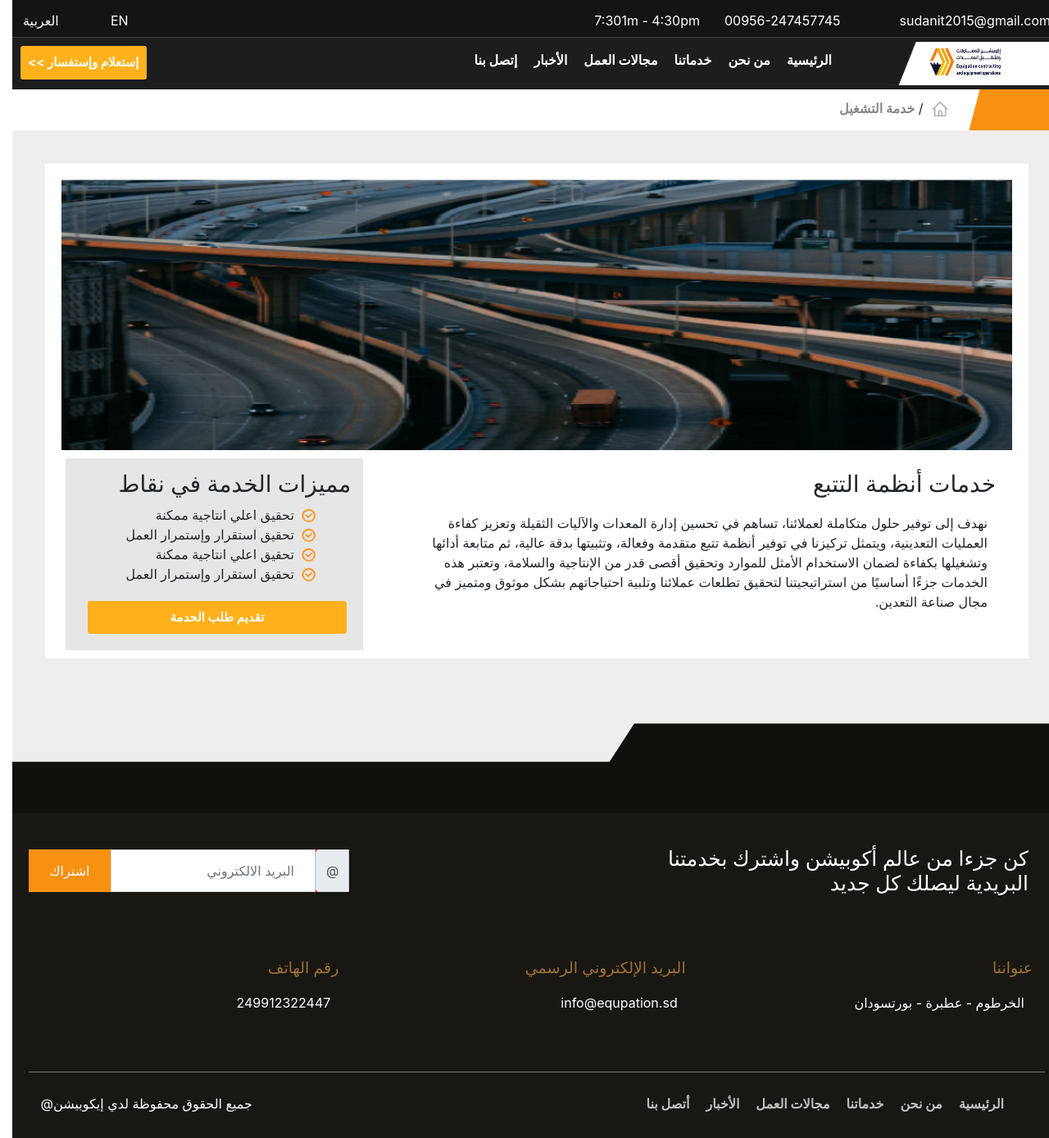
After one commit to mohamedsaid-sd/equpation, a PHP site: page /services.php?id=tracking in a window 1280 px wide. The commit adds this page. Shown: the whole page at 82% size. Run offline with PHP 8.4, Linux system fonts and the light colour scheme.

Commit message:
add contact us and services

```diff
--- a/css/style.css
+++ b/css/style.css
@@ -1,6 +1,20 @@
 @font-face{
+  font-family: Montserrat-Arabic-Regular ;
+  src : url('../fonts/Montserrat-Arabic-Regular.ttf');
+}
 
+@font-face{
+  font-family: Montserrat-Arabic-Bold ;
+  src : url('../fonts/Montserrat-Arabic-Bold.ttf');
 }
+
+/*section{
+	font-family: Montserrat-Arabic-Bold;
+	font-size: 22px;
+	font-weight: 700;
+	line-height: 36px;
+	letter-spacing: 0em;
+}*/
 
 .btn-main{
 	background : rgb(255,177,28);
@@ -12,6 +26,10 @@
 	text-align: center;
 	font-weight: bold;
 	font-size: 15px;
+}
+
+.btn-main:hover{
+	background-color: gray;
 }
 
 #header{
@@ -40,6 +58,7 @@
 	padding-bottom: 0px
 	padding-left 10px;
 	padding-right: 10px;
+
 }
 
 #header .row{
@@ -140,7 +159,8 @@
 
 #hero h1{
 	font-weight: 900;
-	font-size: 50px;
+	font-size: 40px;
+	font-family: Montserrat-Arabic-Bold;
 }
 
 #hero h1 b{
@@ -151,6 +171,8 @@
 #hero p {
 	width: 54%;
 	font-weight: bold;
+	font-size: 15px;
+	font-family: Montserrat-Arabic-Regular;
 }
 
 /*************************************************/
@@ -727,6 +749,155 @@
 
 /*************************************************/
 
+/***********************footer*********************
+*************************************************/
+
+#contact{
+	padding: 25px;
+	text-align: center;
+	background-color:  rgb(239 , 238 , 237 );
+}
+
+#contact h4{
+	color : rgb(255,177,28);
+}
+
+#contact .row{
+	/*margin: 10px;*/
+}
+
+#contact .col-lg-6{
+	padding: 10px;
+}
+
+#contact .col-lg-6 .div{
+	text-align: right;
+	padding: 30px;
+	margin : 10px;
+	font-weight: bold;
+}
+
+#contact .col-lg-6 div{
+	padding: 10px;
+	margin : 10px;
+}
+
+#contact .col-lg-6 h3{
+	font-size: 25px;
+	font-weight: 600;
+	padding-right: 10px;
+}
+
+#contact .col-lg-6 h5{
+	color: #123;
+	font-size: 18px;
+	font-weight: 600;
+}
+
+#contact input , #contact textarea{
+	background-color: rgb(250,250,250);
+}
+
+#contact form{
+	font-weight: bold;
+}
+
+#contact form label b{
+	color: red;
+}
+
+/*************************************************/
+
+/***********************success*********************
+*************************************************/
+
+#success{
+	padding: 30px;
+	text-align: center;
+	background-color:  rgb(239 , 238 , 237 );
+}
+
+#success .card{
+	text-align: center;
+	width: 450px;
+	height: 350px;
+	background-color: #fff;
+	padding: 10px;
+}
+
+
+
+#success .card img{
+	text-align: center;
+	width: 150px;
+	height: 130px;
+}
+
+#success .card h5{
+	color: gray;
+	font-size: 18px;
+}
+
+#success .card h6{
+	width: 250px;
+	background-color: rgb(230 , 230 , 230 );
+	padding: 10px;
+	border-radius: 10px;
+}
+
+#success .card h3 ,
+#success .card h5 ,
+#success .card h6 {
+	padding: 10px;
+}
+
+/*************************************************/
+
+#service-items{
+	padding: 20px;
+	background-color:  rgb(239 , 238 , 237 );
+}
+
+#service-items .row{
+	margin: 20px;
+	padding: 10px;
+	background-color: #fff;
+	text-align: right;
+}
+
+#service-items .row .col-lg-12{
+	padding: 10px;
+}
+
+#service-items .row .col-lg-12 img{
+	width: 100%;
+	height: 330px;
+}
+
+#service-items .row .col-lg-8 ,
+#service-items .row .col-lg-4 {
+
+}
+
+#service-items .row .col-lg-8 div ,
+#service-items .row .col-lg-4 div {
+	padding: 15px;
+}
+
+#service-items .row .col-lg-4 ul{
+	list-style: none;
+}
+
+
+#service-items .row .col-lg-4 img{
+	width: 25px;
+}
+
+#service-items .row .col-lg-4 button{
+	width: 95%;
+}
+
+
 
 /***********************footer*********************
 *************************************************/
--- a/header.php
+++ b/header.php
@@ -46,7 +46,7 @@
               <li><i class="bx bx-chevron-right"></i> <a href="#">خدماتنا</a></li>
               <li><i class="bx bx-chevron-right"></i> <a href="workfields.php"> مجالات العمل </a></li>
               <li><i class="bx bx-chevron-right"></i> <a href="news.php"> الأخبار</a></li>
-              <li><i class="bx bx-chevron-right"></i> <a href="index.php#cleints"> أتصل بنا</a></li>
+              <li><i class="bx bx-chevron-right"></i> <a href="contactus.php"> إتصل بنا</a></li>
             </ul>
 	</div>
 
--- /dev/null
+++ b/services.php
@@ -0,0 +1,250 @@
+<!DOCTYPE html>
+<html dir="rtl">
+<head>
+	<link rel="stylesheet" type="text/css" href="css/style.css">
+	<link rel="stylesheet" type="text/css" href="css/bootstrap.min.css">
+
+	<title> أيكوبيشن > الخدمات </title>
+</head>
+<body>
+
+<?php include 'header.php'; ?>
+<section id="pointer">
+	<img src="images/pointer/divider.png"/>
+	<a href="index.php"><img style="height: 30px;" src="images/pointer/home.png"></a>
+	/ <a href="#"><b> خدمة التشغيل </b>  </a>
+</section>
+
+<section id="service-items">
+
+	<?php
+
+	$id = $_GET['id'];
+
+	?>
+
+		<?php if($id == "contract"){ ?>
+		<div class="row">
+			<div class="col-lg-12">
+				<img src="images/fileds/2.png">
+			</div>
+			<div class="col-lg-8">
+				<div>
+				<h3> خدمات المقاولة </h3>
+				<p> نقدم خدمات متخصصة في مقاولات التعدين، حيث نتمتع بخبرة واسعة وموارد متميزة في هذا المجال، كما نقدم حلولًا شاملة ومتكاملة للعملاء في مجال التعدين، بدءًا من التخطيط والتصميم وصولًا إلى التنفيذ وإدارة المشاريع، وتتضمن خدماتنا في مقاولات التعدين إدارة عمليات تشغيل المناجم وتحقيق أعلى مستويات الإنتاجية والكفاءة، بالإضافة إلى الالتزام بأعلى معايير السلامة والجودة، ونسعى جاهدين لتحقيق أهداف عملائنا وتوفير الحلول المبتكرة التي تضمن تحقيق أقصى قيمة مضافة من المشاريع التعدينية. </p>
+			</div>
+			</div>
+
+			<div class="col-lg-4">
+			<div style="background-color: rgb(230,230,230);">
+				<h3> مميزات الخدمة في نقاط </h3>
+				<ul>
+			<li> <img src="images/our-message/dark-check.png"> تحقيق اعلي انتاجية ممكنة </li>
+			<li> <img src="images/our-message/dark-check.png"> تحقيق استقرار وإستمرار العمل </li>
+			<li> <img src="images/our-message/dark-check.png"> تحقيق اعلي انتاجية ممكنة </li>
+			<li> <img src="images/our-message/dark-check.png"> تحقيق استقرار وإستمرار العمل </li>
+			</ul>
+			<button class="btn-main"> تقديم طلب الحدمة </button>
+			</div>
+			</div>
+		</div>
+
+		<?php } elseif ($id == "rental") { ?>
+
+		<div class="row">
+			<div class="col-lg-12">
+				<img src="images/fileds/1.png">
+			</div>
+			<div class="col-lg-8">
+				<div>
+				<h3> خدمات التاجير </h3>
+				<p> نوفر مجموعة متنوعة من المعدات الثقيلة عالية الجودة والتي تشمل الحفارات، الجرافات، اللوادر، والشاحنات الضخمة، بالإضافة إلى مجموعة واسعة من المعدات الأخرى المستخدمة في عمليات التعدين، ونلتزم بتوفير المعدات بحالة ممتازة وجاهزة للاستخدام في أي وقت، ونضمن تقديم خدمات التأجير بكفاءة عالية وبأسعار تنافسية، كما نوفر خدمات الصيانة والدعم الفني المستمر للمعدات المستأجرة لضمان استمرارية العمليات التعدينية لعملائنا. </p>
+			</div>
+			</div>
+
+			<div class="col-lg-4">
+			<div style="background-color: rgb(230,230,230);">
+				<h3> مميزات الخدمة في نقاط </h3>
+				<ul>
+			<li> <img src="images/our-message/dark-check.png"> تحقيق اعلي انتاجية ممكنة </li>
+			<li> <img src="images/our-message/dark-check.png"> تحقيق استقرار وإستمرار العمل </li>
+			<li> <img src="images/our-message/dark-check.png"> تحقيق اعلي انتاجية ممكنة </li>
+			<li> <img src="images/our-message/dark-check.png"> تحقيق استقرار وإستمرار العمل </li>
+			</ul>
+			<button class="btn-main"> تقديم طلب الحدمة </button>
+			</div>
+			</div>
+		</div>
+
+		<?php } elseif ($id == "opration") { ?>
+
+		<div class="row">
+			<div class="col-lg-12">
+				<img src="images/fileds/2.png">
+			</div>
+			<div class="col-lg-8">
+				<div>
+				<h3> خدمات التشغيل </h3>
+				<p> نوفر خدمات متخصصة ومتميزة في تشغيل وإدارة مجموعة متنوعة من المعدات والآليات الثقيلة المستخدمة في عمليات التعدين، بما في ذلك الحفارات الكبيرة، والشاحنات الضخمة، واللوادر والبلدوزرات وغيرها من المعدات الضرورية لعمليات التعدين، كما نضمن تشغيل هذه المعدات بكفاءة عالية وبأعلى معايير السلامة، ونلتزم بتوفير فرق عمل مدربة ومؤهلة للتعامل مع هذه المعدات بشكل آمن وفعال، كما نهتم بالصيانة الدورية والتشغيل الفعال للمعدات لضمان استمرارية العمليات التعدينية للشركات وتحقيق أقصى استفادة من الموارد المتاحة. </p>
+			</div>
+			</div>
+
+			<div class="col-lg-4">
+			<div style="background-color: rgb(230,230,230);">
+				<h3> مميزات الخدمة في نقاط </h3>
+				<ul>
+			<li> <img src="images/our-message/dark-check.png"> تحقيق اعلي انتاجية ممكنة </li>
+			<li> <img src="images/our-message/dark-check.png"> تحقيق استقرار وإستمرار العمل </li>
+			<li> <img src="images/our-message/dark-check.png"> تحقيق اعلي انتاجية ممكنة </li>
+			<li> <img src="images/our-message/dark-check.png"> تحقيق استقرار وإستمرار العمل </li>
+			</ul>
+			<button class="btn-main"> تقديم طلب الحدمة </button>
+			</div>
+			</div>
+		</div>
+
+		<?php } elseif ($id == "employement") { ?>
+
+		<div class="row">
+			<div class="col-lg-12">
+				<img src="images/fileds/3.png">
+			</div>
+			<div class="col-lg-8">
+				<div>
+				<h3> خدمات التوظيف </h3>
+				<p> شركة إكوبيشن للإستثمار المحدودة تضمن توفير الموارد البشرية المتخصصة وذات الخبرة العالية في قطاع التعدين، ونولي اهتماماً كبيراً باستيعاب واختيار الكوادر البشرية المؤهلة والمتميزة، التي تتمتع بالخبرة والمعرفة اللازمة في كافة تخصصات مجال التعدين، لتكون لهم المساهمة الكبيرة في تحليل وتقييم احتياجات الشركات بشكل دقيق، ومساعدتهم في إكمال الجوانب الإدارية والفنية والتشغيلية المتخصصة على الوجه الأكمل، لتحقق هذه الشركات أهدافها في الوصول لغاياتها وتطلعاتها، لتكون مساهمتنا معهم بتوفير فريق الموارد البشرية الانسب؛ دعمًا منا لشركاء النجاح في هذا المجال. بالإضافة إلى ذلك، نحرص على توفير بيئة عمل محفزة وملهمة تشجع على التطوير المهني والشخصي للموظفين، وكذلك رعاية مشاريع التدريب والتطوير للكوادر في هذا المجال، مما يساهم في تعزيز الانتماء ورفع مستوى الأداء. </p>
+			</div>
+			</div>
+
+			<div class="col-lg-4">
+			<div style="background-color: rgb(230,230,230);">
+				<h3> مميزات الخدمة في نقاط </h3>
+				<ul>
+			<li> <img src="images/our-message/dark-check.png"> تحقيق اعلي انتاجية ممكنة </li>
+			<li> <img src="images/our-message/dark-check.png"> تحقيق استقرار وإستمرار العمل </li>
+			<li> <img src="images/our-message/dark-check.png"> تحقيق اعلي انتاجية ممكنة </li>
+			<li> <img src="images/our-message/dark-check.png"> تحقيق استقرار وإستمرار العمل </li>
+			</ul>
+			<button class="btn-main"> تقديم طلب الحدمة </button>
+			</div>
+			</div>
+		</div>
+
+		<?php } elseif ($id == "maintenance") { ?>
+
+		<div class="row">
+			<div class="col-lg-12">
+				<img src="images/fileds/5.png">
+			</div>
+			<div class="col-lg-8">
+				<div>
+				<h3> خدمات الصيانه </h3>
+				<p> تعتبر خدمات الصيانة للمعدات والآليات الثقيلة جزءًا أساسيًا من التزامنا بتقديم خدمات متكاملة وموثوقة في قطاع التعدين، حيث نولي اهتمامًا كبيرًا للحفاظ على سلامة وأداء المعدات بأعلى مستوياتها، من خلال تقديم برامج صيانة شاملة تشمل الصيانة الوقائية والتصحيحية والتنبؤية، ويعمل فريق الصيانة المتخصص لدينا على مدار الساعة لضمان استجابة فورية وحل مشاكل الصيانة بفعالية، مما يضمن استمرارية العمليات التعدينية بدون انقطاع وبأعلى مستويات الأمان والكفاءة، وتعتبر خدمات الصيانة لدينا عاملاً أساسيًا في تحقيق رؤيتنا لتحقيق الاستدامة والنجاح في صناعة التعدين. </p>
+			</div>
+			</div>
+
+			<div class="col-lg-4">
+			<div style="background-color: rgb(230,230,230);">
+				<h3> مميزات الخدمة في نقاط </h3>
+				<ul>
+			<li> <img src="images/our-message/dark-check.png"> تحقيق اعلي انتاجية ممكنة </li>
+			<li> <img src="images/our-message/dark-check.png"> تحقيق استقرار وإستمرار العمل </li>
+			<li> <img src="images/our-message/dark-check.png"> تحقيق اعلي انتاجية ممكنة </li>
+			<li> <img src="images/our-message/dark-check.png"> تحقيق استقرار وإستمرار العمل </li>
+			</ul>
+			<button class="btn-main"> تقديم طلب الحدمة </button>
+			</div>
+			</div>
+		</div>
+
+		<?php } elseif ($id == "transport") { ?>
+
+		<div class="row">
+			<div class="col-lg-12">
+				<img src="images/fileds/1.png">
+			</div>
+			<div class="col-lg-8">
+				<div>
+				<h3> خدمات الترحيل </h3>
+				<p> شركة إكوبيشن للاستثمار المحدودة تقدم خدمات النقل والترحيل الشاملة في قطاع التعدين، حيث نوفر حلول النقل المخصصة والمتكاملة لنقل المواد الخام والمعدات الثقيلة والمنتجات التعدينية بكفاءة وسلامة، وتشمل خدماتنا النقل البري، حيث نقدم الشاحنات والمعدات اللازمة لنقل المواد من وإلى مواقع التعدين بشكل فعال وفي الوقت المناسب، كما نقدم خدمات النقل البحري والجوي للشحنات الكبيرة والمعقدة والمستعجلة، مع الحرص على تقديم هذه الخدمات بأعلى معايير السرعة والجودة والأمان، بالإضافة إلى ذلك، نوفر خدمات الترحيل الداخلي المستمر لرفع ونقل وتحريك المعدات الثقيلة والمواد داخل مواقع التعدين وبين المواقع المختلفة، مع الاهتمام بتوفير حلول متكاملة وفعَّالة لتلبية احتياجات عملائنا بشكل كامل وموثوق. </p>
+			</div>
+			</div>
+
+			<div class="col-lg-4">
+			<div style="background-color: rgb(230,230,230);">
+				<h3> مميزات الخدمة في نقاط </h3>
+				<ul>
+			<li> <img src="images/our-message/dark-check.png"> تحقيق اعلي انتاجية ممكنة </li>
+			<li> <img src="images/our-message/dark-check.png"> تحقيق استقرار وإستمرار العمل </li>
+			<li> <img src="images/our-message/dark-check.png"> تحقيق اعلي انتاجية ممكنة </li>
+			<li> <img src="images/our-message/dark-check.png"> تحقيق استقرار وإستمرار العمل </li>
+			</ul>
+			<button class="btn-main"> تقديم طلب الحدمة </button>
+			</div>
+			</div>
+		</div>
+
+		<?php } elseif ($id == "tracking") { ?>
+
+		<div class="row">
+			<div class="col-lg-12">
+				<img src="images/fileds/4.png">
+			</div>
+			<div class="col-lg-8">
+				<div>
+				<h3> خدمات أنظمة التتبع </h3>
+				<p> نهدف إلى توفير حلول متكاملة لعملائنا، تساهم في تحسين إدارة المعدات والآليات الثقيلة وتعزيز كفاءة العمليات التعدينية، ويتمثل تركيزنا في توفير أنظمة تتبع متقدمة وفعالة، وتثبيتها بدقة عالية، ثم متابعة أدائها وتشغيلها بكفاءة لضمان الاستخدام الأمثل للموارد وتحقيق أقصى قدر من الإنتاجية والسلامة، وتعتبر هذه الخدمات جزءًا أساسيًا من استراتيجيتنا لتحقيق تطلعات عملائنا وتلبية احتياجاتهم بشكل موثوق ومتميز في مجال صناعة التعدين. </p>
+			</div>
+			</div>
+
+			<div class="col-lg-4">
+			<div style="background-color: rgb(230,230,230);">
+				<h3> مميزات الخدمة في نقاط </h3>
+				<ul>
+			<li> <img src="images/our-message/dark-check.png"> تحقيق اعلي انتاجية ممكنة </li>
+			<li> <img src="images/our-message/dark-check.png"> تحقيق استقرار وإستمرار العمل </li>
+			<li> <img src="images/our-message/dark-check.png"> تحقيق اعلي انتاجية ممكنة </li>
+			<li> <img src="images/our-message/dark-check.png"> تحقيق استقرار وإستمرار العمل </li>
+			</ul>
+			<button class="btn-main"> تقديم طلب الحدمة </button>
+			</div>
+			</div>
+		</div>
+
+		<?php } elseif ($id == "construct") { ?>
+
+		<div class="row">
+			<div class="col-lg-12">
+				<img src="images/fileds/1.png">
+			</div>
+			<div class="col-lg-8">
+				<div>
+				<h3> خدمات تأسيس مشاريع التعدين </h3>
+				<p> شركة إكوبيشن للاستثمار المحدودة متخصصة في تأسيس مشاريع التعدين، حيث تقدم خبرة واسعة وخدمات متكاملة للعملاء في هذا القطاع، وتتمثل رؤيتنا في تقديم حلول مبتكرة ومستدامة لبناء وتشغيل المشاريع التعدينية بكفاءة عالية، مما يضمن الحصول على أقصى قيمة مضافة من الموارد الطبيعية وتحقيق النجاح الاقتصادي والبيئي، كما نلتزم بالجودة والاحترافية في كل مرحلة من مراحل عملية تأسيس المشاريع، ونسعى جاهدين لتحقيق رضا العملاء وتحقيق أهدافهم بشكل موثوق ومستدام. </p>
+			</div>
+			</div>
+
+			<div class="col-lg-4">
+			<div style="background-color: rgb(230,230,230);">
+				<h3> مميزات الخدمة في نقاط </h3>
+				<ul>
+			<li> <img src="images/our-message/dark-check.png"> تحقيق اعلي انتاجية ممكنة </li>
+			<li> <img src="images/our-message/dark-check.png"> تحقيق استقرار وإستمرار العمل </li>
+			<li> <img src="images/our-message/dark-check.png"> تحقيق اعلي انتاجية ممكنة </li>
+			<li> <img src="images/our-message/dark-check.png"> تحقيق استقرار وإستمرار العمل </li>
+			</ul>
+			<button class="btn-main"> تقديم طلب الحدمة </button>
+			</div>
+			</div>
+		</div>
+
+		<?php } ?>
+
+
+
+</section>
+
+<img src="images/divider2.png" style="width: 100%;border:none;">
+<?php include 'footer.php'; ?>
+</body>
+</html>
```
Also changed, not shown: contactus.php (added, +120 -0 lines), index.php (+9 -9 lines), success.php (added, +41 -0 lines), fonts/Montserrat-Arabic-Bold.ttf (added), fonts/Montserrat-Arabic-Regular.ttf (added), images/contact/call.png (added), images/contact/flag.png (added), images/contact/loc.png (added), images/contact/message.png (added), images/contact/social.png (added), images/our-message/dark-check.png (added), images/success/success.png (added).
